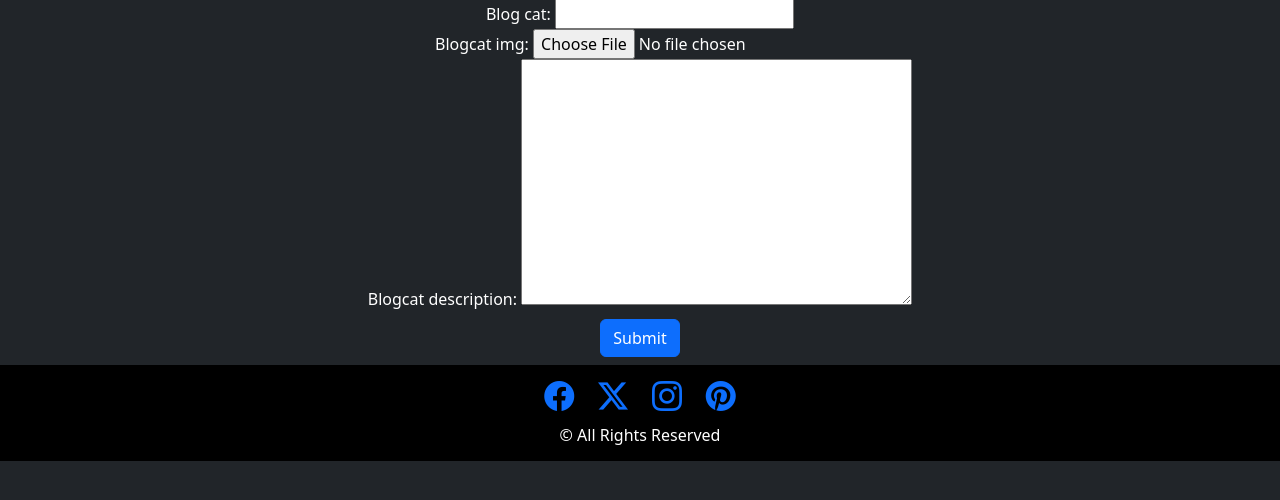
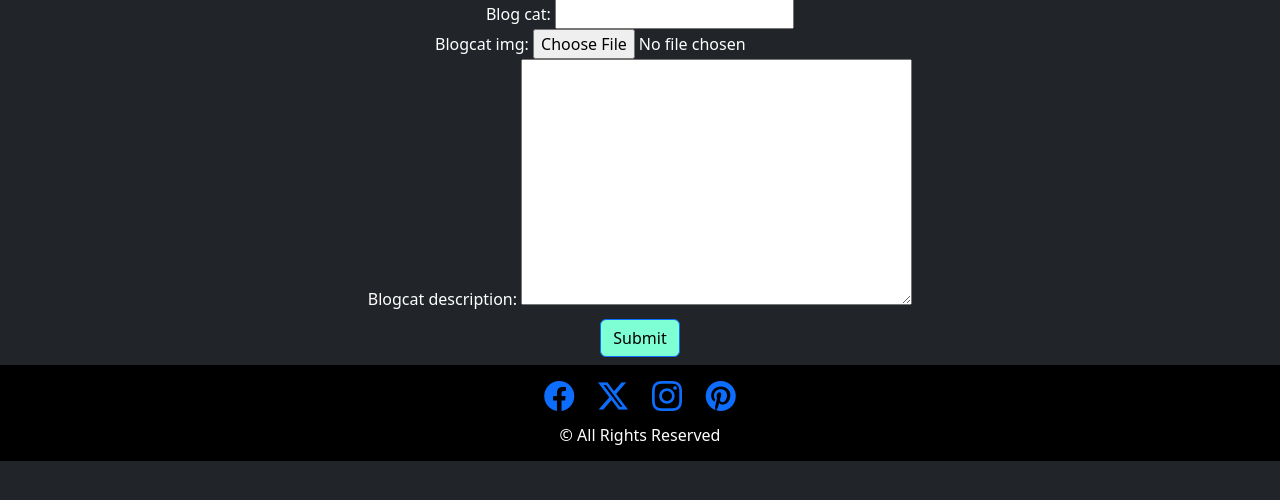
Before and after one commit to Sahil08439/My-Blog, a Django app: page /Blog/ in a window 1280 px wide. Shown: the part 209-709 px from the top of the page. Run offline with Django 5.2, Linux system fonts and the light colour scheme; some libraries are stand-ins or nearby versions.

Commit message:
blog.html

```diff
--- a/myblogs/templates/myblogs/blog.html
+++ b/myblogs/templates/myblogs/blog.html
@@ -16,7 +16,7 @@
         <form method="post" action="" enctype="multipart/form-data">
          {% csrf_token %}
          {{x }}
-         <button class="btn btn-primary mt-2 text-center" type="submit">Submit</button>
+         <button class="btn btn-primary mt-2 text-center" type="submit" style="color: black; background-color: aquamarine;">Submit</button>
 
         </form>
     </Div>
```
